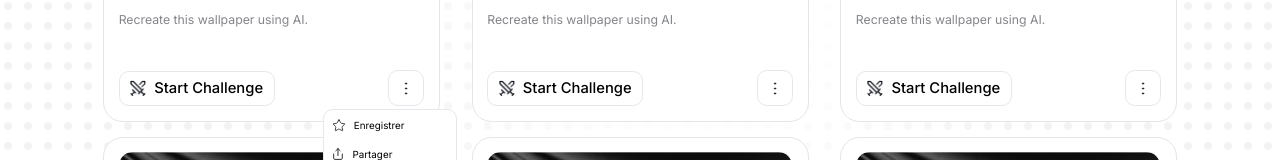
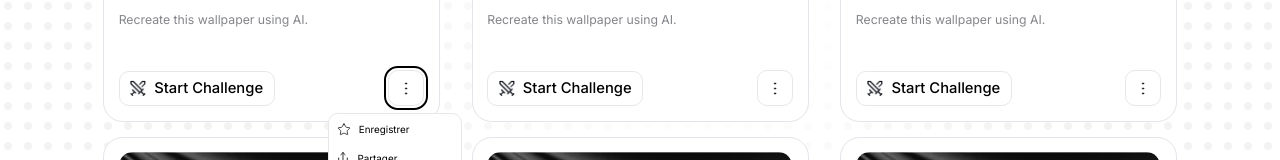
Before and after one commit to 69killian/product-cards-spikes-challenge-react, a React (Create React App) app: page / in a window 1280 px wide. Both pictures are taken after a click on the button 406 px from the left and 550 px from the top of the page. Shown: the part 462-622 px from the top of the page. Built offline with nearby package versions, Linux system fonts and the light colour scheme.

Commit message:
Json File and Mao

```diff
--- /dev/null
+++ b/public/cardData.json
@@ -0,0 +1,57 @@
+{ "cardData" : [
+    {
+      "cardImage": "./Frame2.svg",
+      "cardImageAlt": "Raycast Wallpaper #1",
+      "title": "Raycast Wallpaper #1",
+      "description": "Recreate this wallpaper using AI.",
+      "buttonText": "Start Challenge",
+      "premium": true,
+      "free": false
+    },
+    {
+      "cardImage": "./Frame2.svg",
+      "cardImageAlt": "Raycast Wallpaper #2",
+      "title": "Raycast Wallpaper #2",
+      "description": "Recreate this wallpaper using AI.",
+      "buttonText": "Start Challenge",
+      "premium": false,
+      "free": true
+    },
+    {
+      "cardImage": "./Frame2.svg",
+      "cardImageAlt": "Raycast Wallpaper #3",
+      "title": "Raycast Wallpaper #3",
+      "description": "Recreate this wallpaper using AI.",
+      "buttonText": "Start Challenge",
+      "premium": true,
+      "free": false
+    },
+    {
+      "cardImage": "./Frame2.svg",
+      "cardImageAlt": "Raycast Wallpaper #4",
+     "title": "Raycast Wallpaper #4",
+      "description": "Recreate this wallpaper using AI.",
+      "buttonText": "Start Challenge",
+      "premium": true,
+      "free": false
+    },
+    {
+      "cardImage": "./Frame2.svg",
+      "cardImageAlt": "Raycast Wallpaper #5",
+      "title": "Raycast Wallpaper #5",
+      "description": "Recreate this wallpaper using AI.",
+      "buttonText": "Start Challenge",
+      "premium": false,
+      "free": true
+    },
+    {
+      "cardImage": "./Frame2.svg",
+      "cardImageAlt": "Raycast Wallpaper #6",
+      "title": "Raycast Wallpaper #6",
+      "description": "Recreate this wallpaper using AI.",
+      "buttonText": "Start Challenge",
+      "premium": false,
+      "free": true
+    }
+  ]
+}
--- a/src/App.jsx
+++ b/src/App.jsx
@@ -1,9 +1,6 @@
-import React, { useState } from 'react';
+import React, { useState, useEffect } from 'react';
 import Cards from './components/Cards.jsx';
 import Footer from './components/Footer.jsx';
-import cardImage from './assets/Frame 2.svg';
-import points from './assets/points.svg';
-import sword from './assets/swordicon.png';
 import Header from './components/Header.jsx';
 import Filters from './components/Filters.jsx';
 import Modal from './components/Modal.jsx';
@@ -13,74 +10,25 @@ export default function App() {
   const [searchQuery, setSearchQuery] = useState('');
   const [filter, setFilter] = useState('All Challenges');
 
-  // Liste des cartes
-  const cardData = [
-    {
-      cardImage: cardImage,
-      cardImageAlt: "Raycast Wallpaper #1",
-      title: "Raycast Wallpaper #1",
-      description: "Recreate this wallpaper using AI.",
-      buttonText: "Start Challenge",
-      premium: true,
-      free: false,
-    },
-    {
-      cardImage: cardImage,
-      cardImageAlt: "Raycast Wallpaper #2",
-      title: "Raycast Wallpaper #2",
-      description: "Recreate this wallpaper using AI.",
-      buttonText: "Start Challenge",
-      premium: false,
-      free: true,
-    },
-    {
-      cardImage: cardImage,
-      cardImageAlt: "Raycast Wallpaper #3",
-      title: "Raycast Wallpaper #3",
-      description: "Recreate this wallpaper using AI.",
-      buttonText: "Start Challenge",
-      premium: true,
-      free: false,
-    },
-    {
-      cardImage: cardImage,
-      cardImageAlt: "Raycast Wallpaper #4",
-      title: "Raycast Wallpaper #4",
-      description: "Recreate this wallpaper using AI.",
-      buttonText: "Start Challenge",
-      premium: true,
-      free: false,
-    },
-    {
-      cardImage: cardImage,
-      cardImageAlt: "Raycast Wallpaper #5",
-      title: "Raycast Wallpaper #5",
-      description: "Recreate this wallpaper using AI.",
-      buttonText: "Start Challenge",
-      premium: false,
-      free: true,
-    },
-    {
-      cardImage: cardImage,
-      cardImageAlt: "Raycast Wallpaper #6",
-      title: "Raycast Wallpaper #6",
-      description: "Recreate this wallpaper using AI.",
-      buttonText: "Start Challenge",
-      premium: false,
-      free: true,
-    },
-  ];
+  const [cardData, setCardData] = useState([]);
 
-  // Fonction pour filtrer les cartes
-  const filteredCards = cardData.filter(card => {
+  useEffect(() => {
+    fetch("cardData.json")
+      .then(response => response.json())
+      .then(data => {
+        // Filtrage lors du fetch
+        const filtered = data.cardData.filter(card => {
           const matchesSearch = card.title.toLowerCase().includes(searchQuery.toLowerCase());
           const matchesFilter =
             filter === 'All Challenges' ||
             (filter === 'Premium' && card.premium) ||
             (filter === 'Free' && !card.premium);
-
           return matchesSearch && matchesFilter;
         });
+        setCardData(filtered);
+      })
+      .catch(error => console.log(error));
+  }, [searchQuery, filter]);
 
   return (
     <>
@@ -103,22 +51,20 @@ export default function App() {
         }}
       ></div>
 
-    <div className="App flex justify-center items-center ">
-
-
-      <div className="relative overflow-hidden pb-[1050px]">
+      <div className="App flex justify-center items-center">
+        <div className="relative overflow-hidden pb-[150px]">
           <Header />
           <Filters
             setSearchQuery={setSearchQuery}
             setFilter={setFilter}
           />
-        {filteredCards.length === 0 ? (
+          {cardData.length === 0 ? (
             <div className="text-center mt-20 mb-20 text-[40px]">
               <p>Sorry :/ <br /> We don't have this challenge</p>
             </div>
           ) : (
-          <div className=" grid grid-cols-1 sm:grid-cols-2 md:grid-cols-3 lg:grid-cols-3 xl:grid-cols-3 gap-[14.74px] mt-10 px-4">
-            {filteredCards.map((card, index) => (
+            <div className="grid grid-cols-1 sm:grid-cols-2 md:grid-cols-3 lg:grid-cols-3 xl:grid-cols-3 gap-[14.74px] mt-10 px-4">
+              {cardData.map((card, index) => (
                 <Cards
                   key={index}
                   cardImage={card.cardImage}
@@ -128,12 +74,9 @@ export default function App() {
                   buttonText={card.buttonText}
                   premium={card.premium}
                   free={card.free}
-                sword={sword}
-                points={points}
                 />
               ))}
               <Modal />
-
             </div>
           )}
           <Footer />
--- a/src/components/Cards.jsx
+++ b/src/components/Cards.jsx
@@ -1,10 +1,11 @@
 import React, { useState, useEffect } from 'react';
 import { motion } from 'framer-motion';
 import Tooltip from './Tooltip';
+import points from '../assets/points.svg';
+import sword from '../assets/swordicon.png';
 
-const Cards = ({ cardImage, cardImageAlt, title, initialTitle, description, buttonText, premium, points, sword, free }) => {
+const Cards = ({ cardImage, cardImageAlt, title, initialTitle, description, buttonText, premium, free }) => {
   const [isVisible, setIsVisible] = useState(false);
-  const [isHovered, setIsHovered] = useState(false);
   const [isTooltipVisible, setIsTooltipVisible] = useState(false);
   const [localTitle, setLocalTitle] = useState(title); // Initialise avec `title` par défaut
 
@@ -16,7 +17,7 @@ const Cards = ({ cardImage, cardImageAlt, title, initialTitle, description, butt
 
     const timer = setTimeout(() => {
       setIsVisible(true);
-    }, Math.random() * 700);
+    }, 100);
     return () => clearTimeout(timer);
   }, [initialTitle, localTitle]);
 
@@ -72,13 +73,13 @@ const Cards = ({ cardImage, cardImageAlt, title, initialTitle, description, butt
           <p className="text-[12.28px] font-normal text-[#090C1580]">{description}</p>
 
           <div className="flex flex-cols-2 justify-between items-center mt-auto relative">
-            <button className="font-inter font-medium text-[14.78px] flex items-center justify-center gap-2 border border-solid rounded-[9.83px] w-[156px] h-[35px] relative bg-white transition-all duration-200 ease-in-out hover:shadow-[2px_2px_0px_rgba(0,0,0,0.2)]">
+            <button className="font-inter font-medium text-[14.78px] flex items-center justify-center gap-2 border border-solid rounded-[9.83px] w-[156px] h-[35px] relative bg-white">
               <img src={sword} alt="sword" className="w-[16px] h-[16px]" />
               {buttonText}
             </button>
 
             <button
-              className="flex items-center justify-center border border-solid rounded-[9.83px] w-[36px] h-[36px] relative bg-white transition-all duration-200 ease-in-out hover:shadow-[2px_2px_0px_rgba(0,0,0,0.2)]"
+              className="flex items-center justify-center border border-solid rounded-[9.83px] w-[36px] h-[36px] relative bg-white  ease-in-out hover:shadow-[2px_2px_0px_rgba(0,0,0,0.2)] focus:outline focus:outline-2 focus:outline-offset-2"
               onClick={handleTooltipToggle}
             >
               <img src={points} alt="points" />
--- a/src/components/Filters.jsx
+++ b/src/components/Filters.jsx
@@ -35,7 +35,7 @@ const Filters = ({ setSearchQuery, setFilter }) => {
       <input
         type="text"
         placeholder="Search by title"
-        className="font-inter font-medium text-[14.78px] flex items-center justify-center gap-2 border border-solid rounded-[9.83px] w-full sm:w-[337px] h-[35px] relative bg-white transition-all duration-200 ease-in-out hover:shadow-[2px_2px_0px_rgba(0,0,0,0.2)] p-[9px] focus:outline-none focus:ring-2 focus:ring-blue-500"
+        className="font-inter font-medium text-[14.78px] flex items-center justify-center gap-2 border border-solid rounded-[9.83px] w-full sm:w-[337px] h-[35px] relative bg-white  p-[9px] focus:outline focus:outline-2 focus:outline-offset-2"
         onChange={handleSearchChange}
       />
 
@@ -43,7 +43,7 @@ const Filters = ({ setSearchQuery, setFilter }) => {
       <select
         value={selectedFilter}
         onChange={handleFilterChange}
-        className="cursor-pointer font-inter font-medium text-[14.78px] flex items-center justify-center gap-2 border border-solid rounded-[9.83px] w-full sm:w-[337px] h-[35px] relative bg-white transition-all duration-200 ease-in-out hover:shadow-[2px_2px_0px_rgba(0,0,0,0.2)] p-[9px] focus:outline-none focus:ring-2 focus:ring-blue-500"
+        className="cursor-pointer font-inter font-medium text-[14.78px] flex items-center justify-center gap-2 border border-solid rounded-[9.83px] w-full sm:w-[337px] h-[35px] relative bg-white p-[9px] focus:outline focus:outline-2 focus:outline-offset-2"
       >
         <option value="All Challenges">All Challenges</option>
         <option value="Premium">Premium</option>
--- a/src/components/Tooltip.jsx
+++ b/src/components/Tooltip.jsx
@@ -13,7 +13,7 @@ const Tooltip = ({ closeTooltip, updateTitle }) => {
   return (
     <>
       <section
-        className="absolute top-[376px] left-[220px] ml-2 z-[10] border w-[134.39px] h-[90px] bg-white rounded-[9.83px] flex flex-col justify-between py-1 px-1"
+        className="absolute top-[380px] left-[225px] ml-2 z-[10] border w-[134.39px] h-[90px] bg-white rounded-[9.83px] flex flex-col justify-between py-1 px-1"
       >
         <div
           className="font-inter text-[9.83px] flex flex-row items-center gap-2 w-full h-[23.34px] hover:bg-gray-100 cursor-pointer rounded-[4.94px] p-[4.94px] transition-colors duration-200"
```
Also changed, not shown: public/Frame2.svg (renamed from src/assets/Frame 2.svg). Lines whose indentation alone changed are shown as unchanged.
